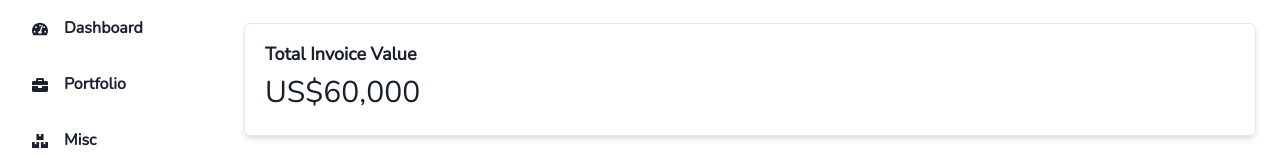
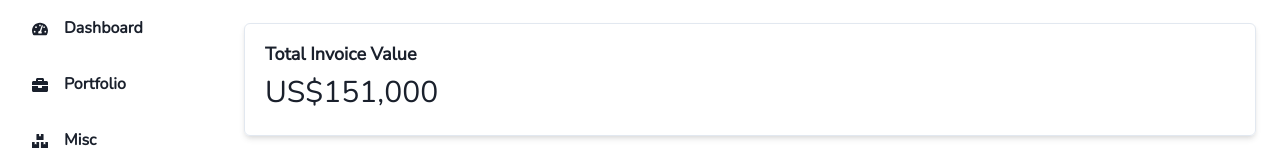
Before and after one commit to BorderDollar/BorderDollarApp, a React (Create React App) app in the folder client/: page /pools in a window 1280 px wide. Shown: the part 124-289 px from the top of the page. Built offline with nearby package versions, Linux system fonts and the light colour scheme.

Commit message:
Update MainContent.js

```diff
--- a/client/src/components/layout/MainContent.js
+++ b/client/src/components/layout/MainContent.js
@@ -91,7 +91,7 @@ const MainContent = () => {
         {/* Content block for Total value locked (TVL) */}
         <Heading fontSize="lg">Total Invoice Value</Heading>
         <Text fontSize="3xl" mt={1}>
-          US$60,000
+          US$151,000
         </Text>
         {/* More content blocks go here */}
       </Box>
```
